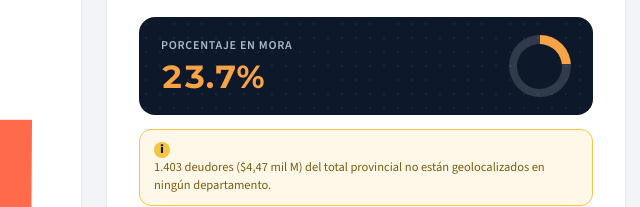
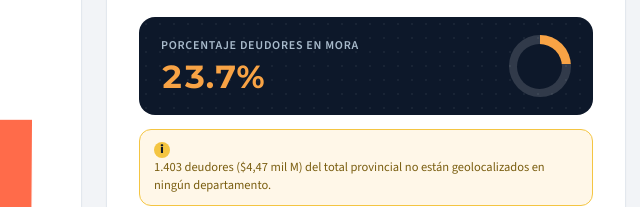
Before and after one commit to MaxiLopez04/Morosidad_v2, a plain HTML site: page index.html in a window 1280 px wide. Shown: the part 461-668 px from the top of the page, 616-1256 px from the left. Drawn offline with nearby package versions, Linux system fonts and the light colour scheme.

Commit message:
Update index.html

```diff
--- a/index.html
+++ b/index.html
@@ -82,7 +82,7 @@
 
       <div class="pct-box">
         <div>
-          <div class="label">Porcentaje en mora</div>
+          <div class="label">Porcentaje deudores en mora</div>
           <div class="value kpi-value" id="pctValue">-</div>
         </div>
         <div class="donut" id="donut"><div class="hole"></div></div>
```
